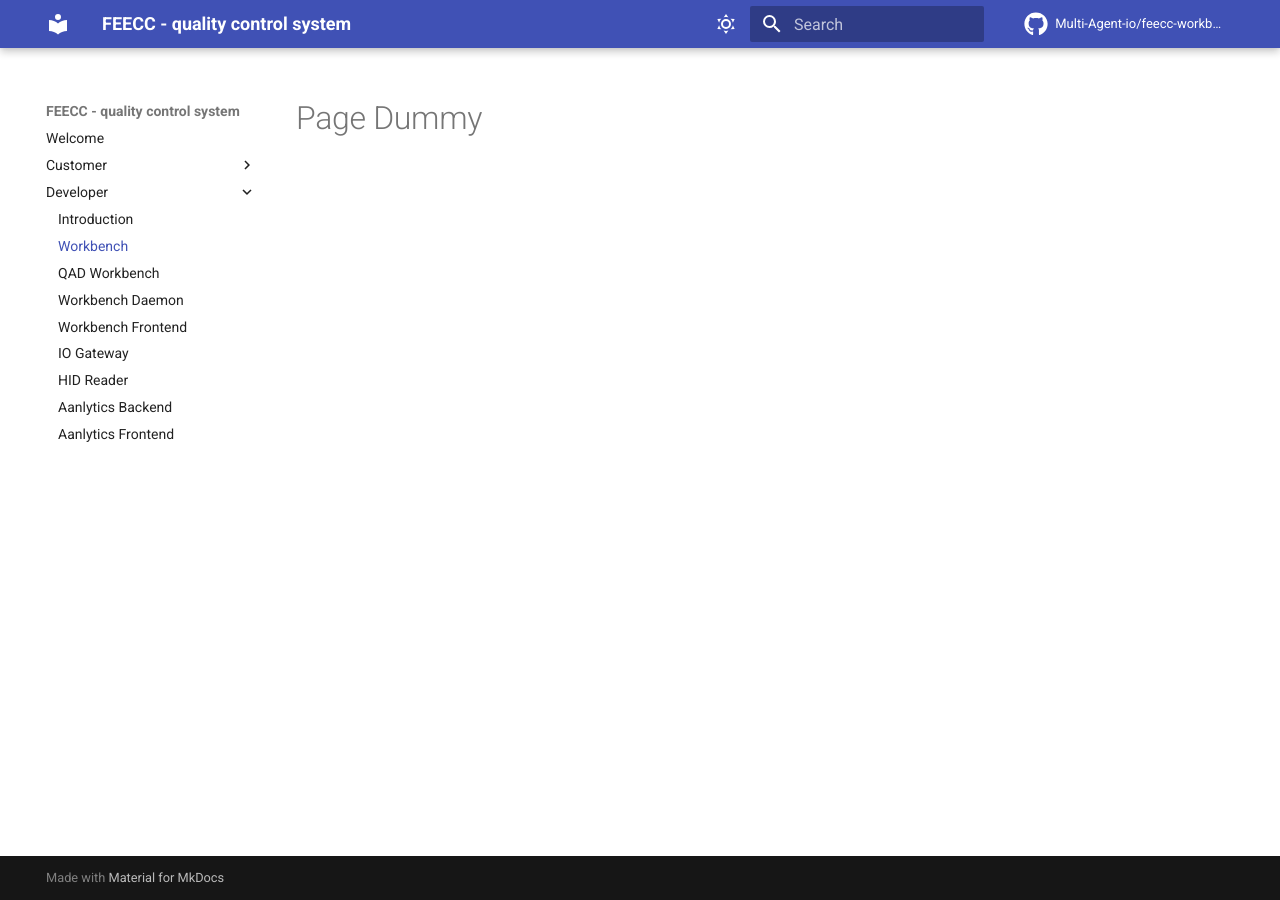
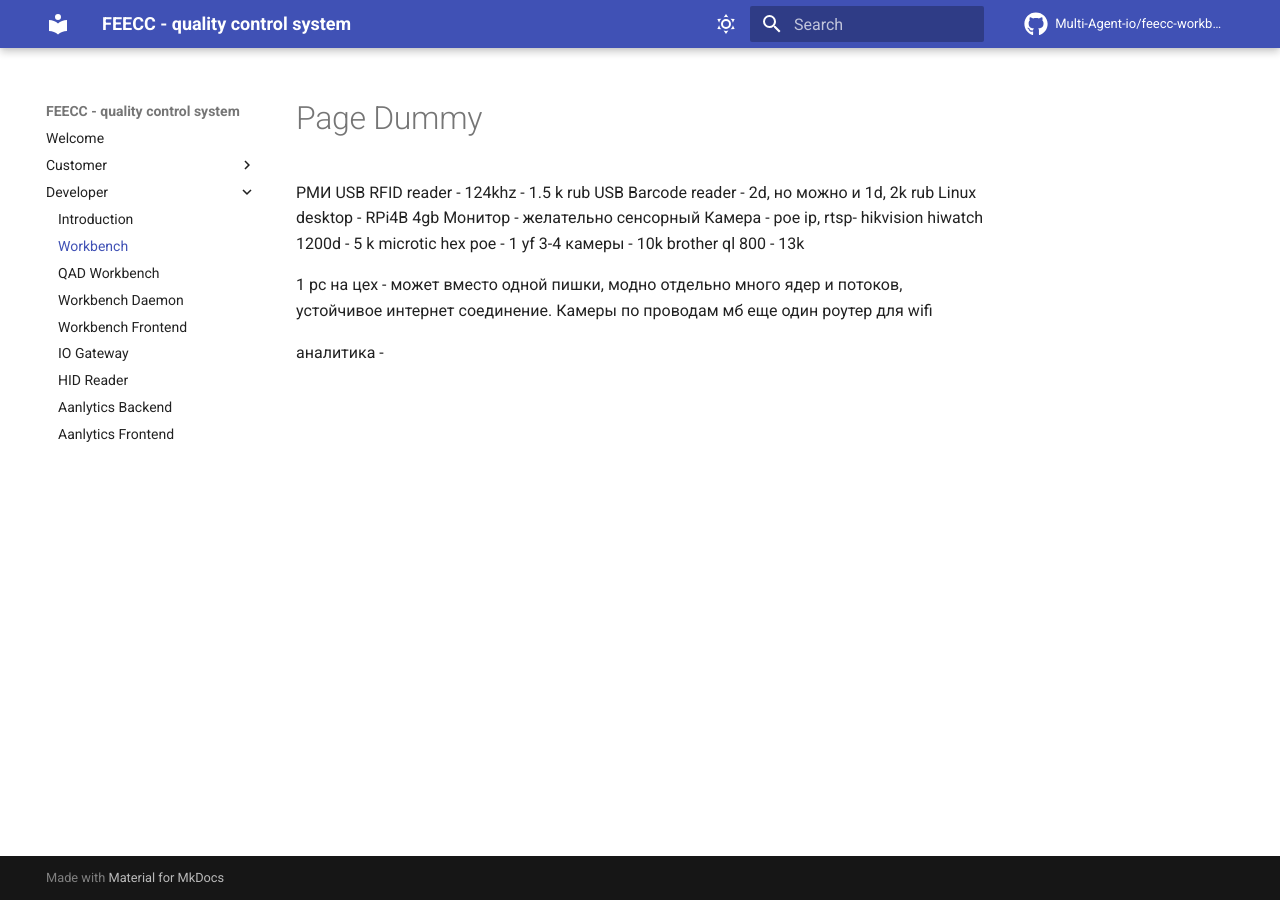
Before and after one commit to Multi-Agent-io/feecc-documentation, an MkDocs documentation site: the page built from docs/developer/workbench_and_components.md, in a window 1280 px wide. Built offline with MkDocs 1.6.1 and Material for MkDocs 9.7.7, drawn with Linux system fonts in a browser that asks for light colours; comment, search, counter and statistics services are not loaded.

Commit message:
defined components

```diff
--- a/docs/developer/workbench_and_components.md
+++ b/docs/developer/workbench_and_components.md
@@ -1 +1,18 @@
 # Page Dummy
+РМИ
+USB RFID reader - 124khz - 1.5 k rub
+USB Barcode reader - 2d, но можно и 1d, 2k rub
+Linux desktop - RPi4B 4gb
+Монитор - желательно сенсорный
+Камера - poe ip, rtsp- hikvision hiwatch 1200d - 5 k
+microtic hex poe - 1 yf 3-4 камеры - 10k
+brother ql 800 - 13k
+
+
+
+1 pc на цех - может вместо одной пишки, модно отдельно
+много ядер и потоков, устойчивое интернет соединение. Камеры по проводам
+ мб еще один роутер для wifi
+
+
+аналитика -
```
